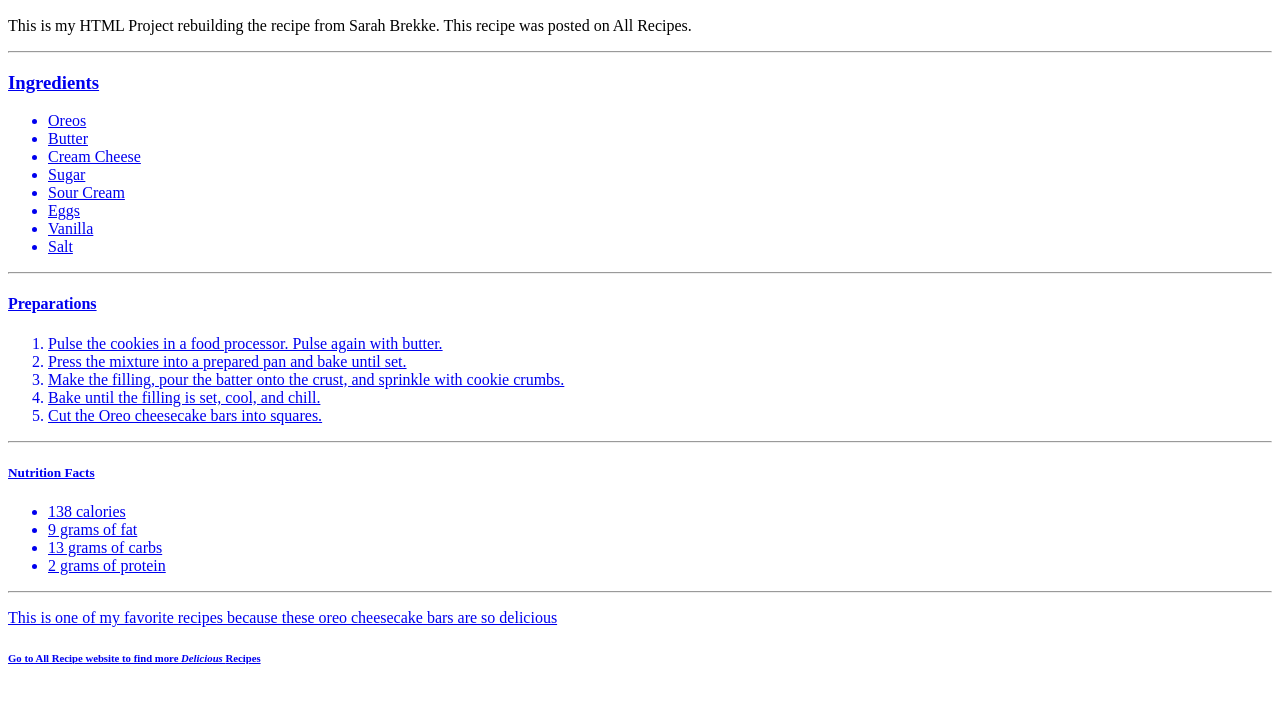
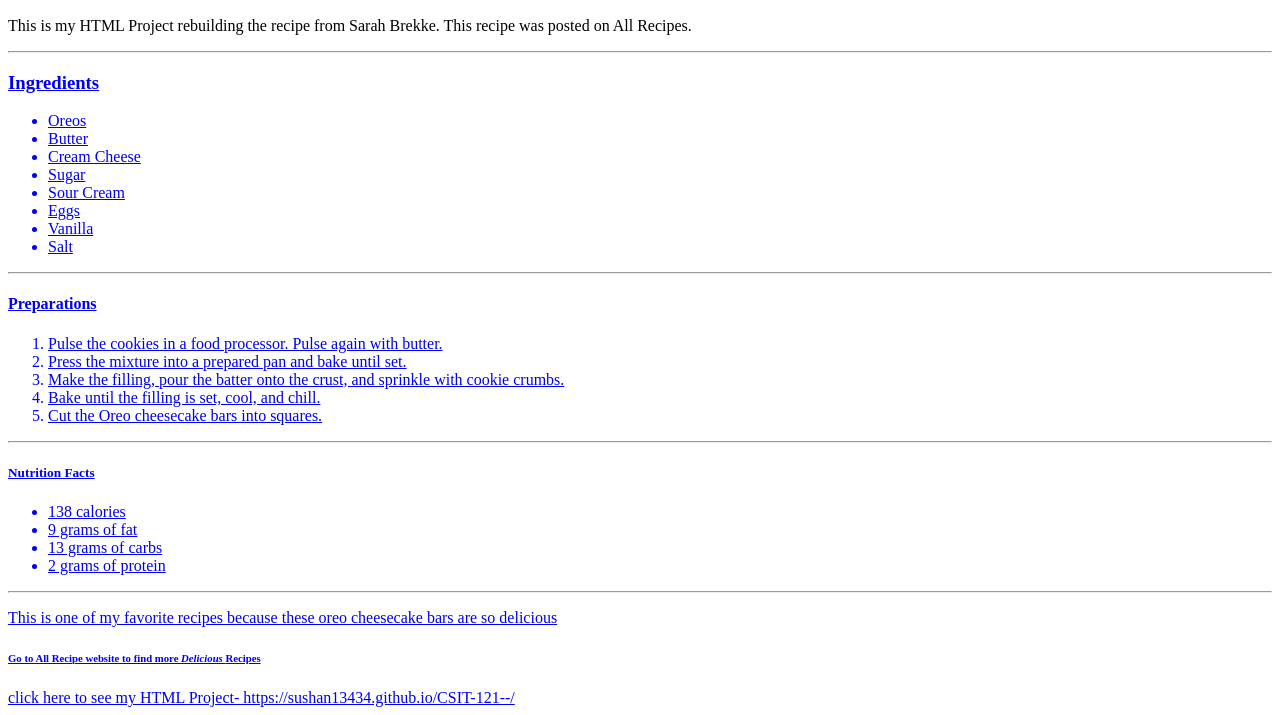
Before and after one commit to Sushan13434/CSIT-121--, a plain HTML site: page Lab 01/index.html in a window 1280 px wide. Shown: the part 430-1145 px from the top of the page. Before the commit the page ends 1119 px from the top, so only its background shows below. Drawn offline with Linux system fonts and the light colour scheme.

Commit message:
Update index.html

```diff
--- a/Lab 01/index.html
+++ b/Lab 01/index.html
@@ -62,3 +62,5 @@
               <h6> Go to All Recipe website to find more <em>Delicious </em> Recipes </h6>
 
 </html>
+
+click here to see my HTML Project- https://sushan13434.github.io/CSIT-121--/
```
